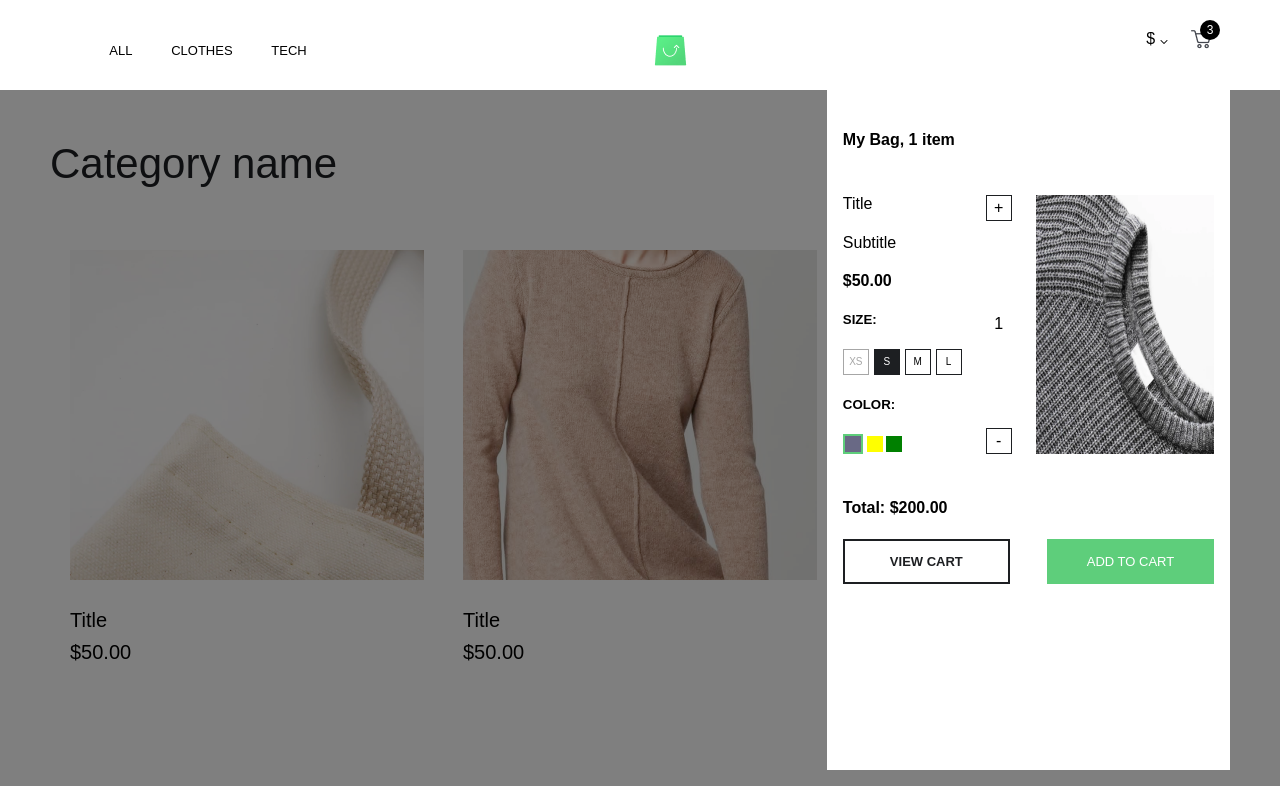
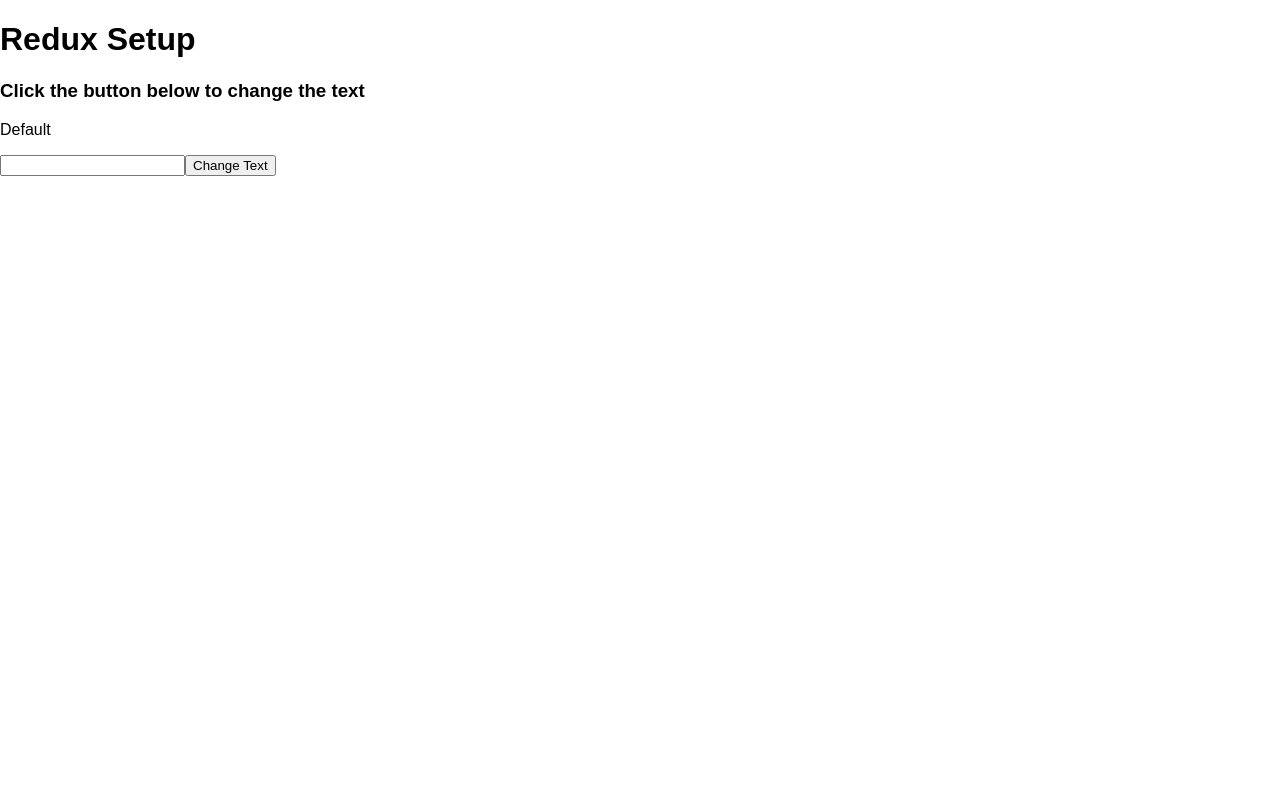
Before and after one commit to jo-rdan/Jordan-Kayinamura, a React (Create React App) app in the folder scandiweb-test/: page / in a window 1280 px wide. Shown: the top 786 px of the page. Built offline with nearby package versions, Linux system fonts and the light colour scheme.

Commit message:
Setup Redux

```diff
--- a/scandiweb-test/package.json
+++ b/scandiweb-test/package.json
@@ -8,7 +8,10 @@
     "@testing-library/user-event": "^13.5.0",
     "react": "^18.0.0",
     "react-dom": "^18.0.0",
+    "react-redux": "^8.0.1",
     "react-scripts": "5.0.1",
+    "redux": "^4.2.0",
+    "redux-thunk": "^2.4.1",
     "web-vitals": "^2.1.4"
   },
   "scripts": {
--- a/scandiweb-test/src/App.js
+++ b/scandiweb-test/src/App.js
@@ -1,6 +1,7 @@
 import { Component } from "react";
 import Minicart from "./components/common/mini-cart";
 import NavBar from "./components/common/navbar";
+import Setup from "./components/redux-setup/Setup";
 import CartPage from "./pages/cart";
 import Product from "./pages/products/product-description";
 import Products from "./pages/products/product-listings";
@@ -9,11 +10,13 @@
   render() {
     return (
       <>
-        <NavBar />
+        {/* <NavBar />
         <Products />
         <Product />
         <CartPage />
-        <Minicart />
+        <Minicart /> */}
+
+        <Setup />
       </>
     );
   }
--- /dev/null
+++ b/scandiweb-test/src/components/redux-setup/Setup.js
@@ -0,0 +1,53 @@
+import React, { Component } from "react";
+import { connect } from "react-redux";
+import {
+  loadText,
+  changeText,
+} from "../../redux/actions/redux-setup/setupActions";
+
+class Setup extends Component {
+  constructor(props) {
+    super(props);
+    this.state = {
+      newText: "",
+    };
+
+    this.onClick = this.onClick.bind(this);
+    this.handleInput = this.handleInput.bind(this);
+  }
+
+  componentDidMount() {
+    this.props.loadText();
+  }
+
+  handleInput = ({ target }) => {
+    this.setState({ [target.name]: target.value });
+  };
+
+  onClick = () => {
+    this.props.changeText(this.state.newText);
+  };
+
+  render() {
+    return (
+      <div>
+        <h1>Redux Setup</h1>
+        <h3>Click the button below to change the text</h3>
+        <p>{this.props.text}</p>
+        <input
+          type='text'
+          name='newText'
+          value={this.state.newText}
+          onChange={this.handleInput}
+        />
+        <button onClick={this.onClick}>Change Text</button>
+      </div>
+    );
+  }
+}
+
+const mapStateToProps = (state) => ({
+  text: state.texts.text,
+});
+
+export default connect(mapStateToProps, { loadText, changeText })(Setup);
--- a/scandiweb-test/src/index.js
+++ b/scandiweb-test/src/index.js
@@ -1,13 +1,18 @@
-import React from 'react';
-import ReactDOM from 'react-dom/client';
-import './styles/index.css';
-import App from './App';
-import reportWebVitals from './reportWebVitals';
+import React from "react";
+import ReactDOM from "react-dom/client";
+import { Provider } from "react-redux";
+import "./styles/index.css";
+import App from "./App";
+import reportWebVitals from "./reportWebVitals";
+import store from "./redux/store";
 
-const root = ReactDOM.createRoot(document.getElementById('root'));
+const root = ReactDOM.createRoot(document.getElementById("root"));
+
 root.render(
   <React.StrictMode>
-    <App />
+    <Provider store={store}>
+      <App />
+    </Provider>
   </React.StrictMode>
 );
 
--- /dev/null
+++ b/scandiweb-test/src/redux/actions/index.js
@@ -0,0 +1,2 @@
+export const CHANGE_TEXT = "CHANGE_TEXT";
+export const LOAD_TEXT = "LOAD_TEXT";
--- /dev/null
+++ b/scandiweb-test/src/redux/actions/redux-setup/setupActions.js
@@ -0,0 +1,9 @@
+import { CHANGE_TEXT, LOAD_TEXT } from "../index";
+
+export const loadText = () => (dispatch) => {
+  return dispatch({ type: LOAD_TEXT });
+};
+
+export const changeText = (newText) => (dispatch) => {
+  return dispatch({ type: CHANGE_TEXT, payload: newText });
+};
--- /dev/null
+++ b/scandiweb-test/src/redux/reducers/index.js
@@ -0,0 +1,6 @@
+import { combineReducers } from "redux";
+import textReducer from "./redux-setup/setupReducer";
+
+export default combineReducers({
+  texts: textReducer,
+});
--- /dev/null
+++ b/scandiweb-test/src/redux/reducers/redux-setup/setupReducer.js
@@ -0,0 +1,25 @@
+import { CHANGE_TEXT, LOAD_TEXT } from "../../actions";
+
+const iState = {
+  text: "",
+};
+
+const textReducer = (state = iState, action) => {
+  switch (action.type) {
+    case LOAD_TEXT:
+      return {
+        ...state,
+        text: "Default",
+      };
+
+    case CHANGE_TEXT:
+      return {
+        ...state,
+        text: action.payload,
+      };
+    default:
+      return state;
+  }
+};
+
+export default textReducer;
--- /dev/null
+++ b/scandiweb-test/src/redux/store.js
@@ -0,0 +1,21 @@
+import {
+  legacy_createStore as createStore,
+  applyMiddleware,
+  compose,
+} from "redux";
+import thunk from "redux-thunk";
+import rootReducer from "./reducers";
+
+const initState = {};
+
+const middleware = [thunk];
+
+const composeEnhancers = window.__REDUX_DEVTOOLS_EXTENSION_COMPOSE__ || compose;
+
+const store = createStore(
+  rootReducer,
+  initState,
+  composeEnhancers(applyMiddleware(...middleware))
+);
+
+export default store;
```
Also changed, not shown: 1 other file (tests, documents, lock files or other folders).
